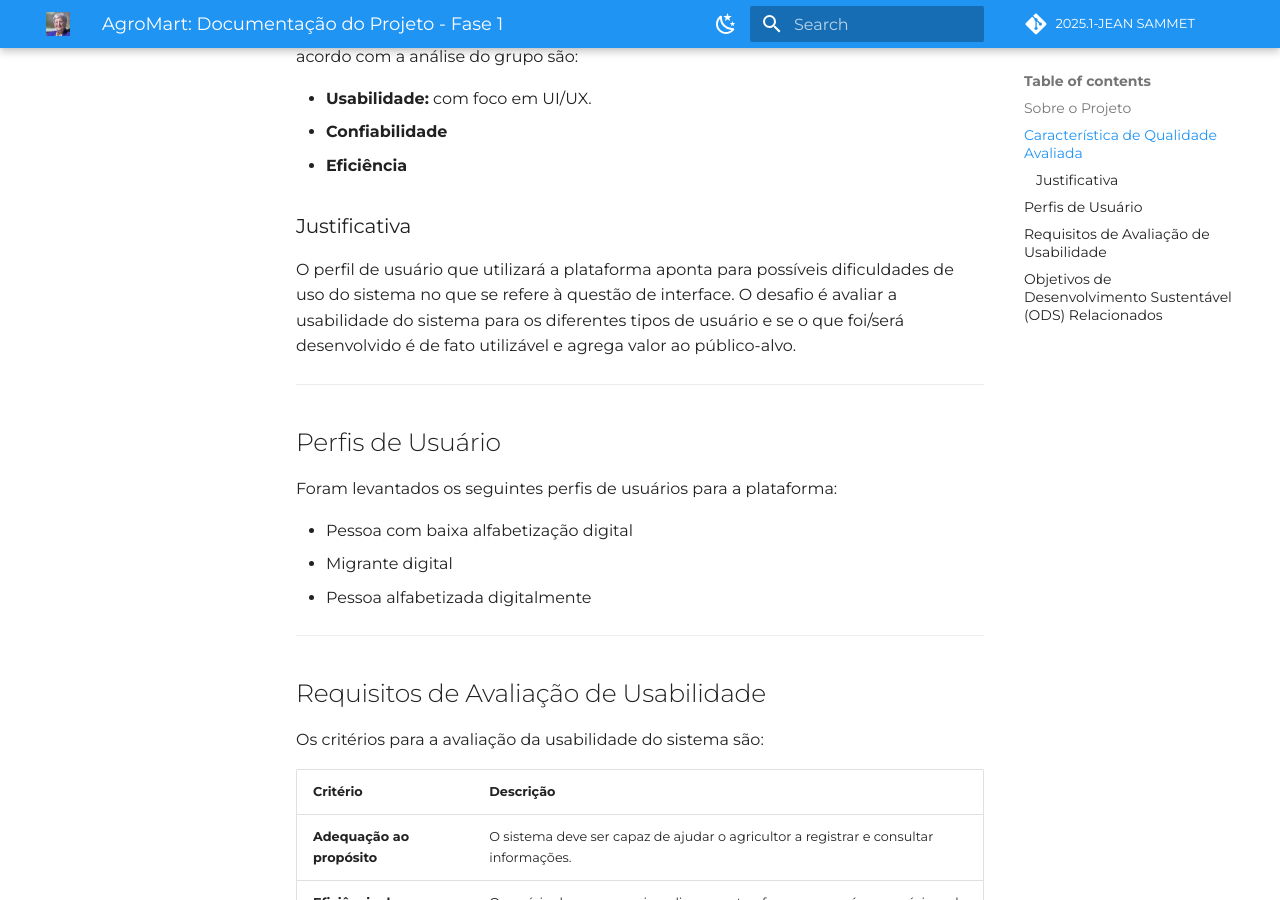
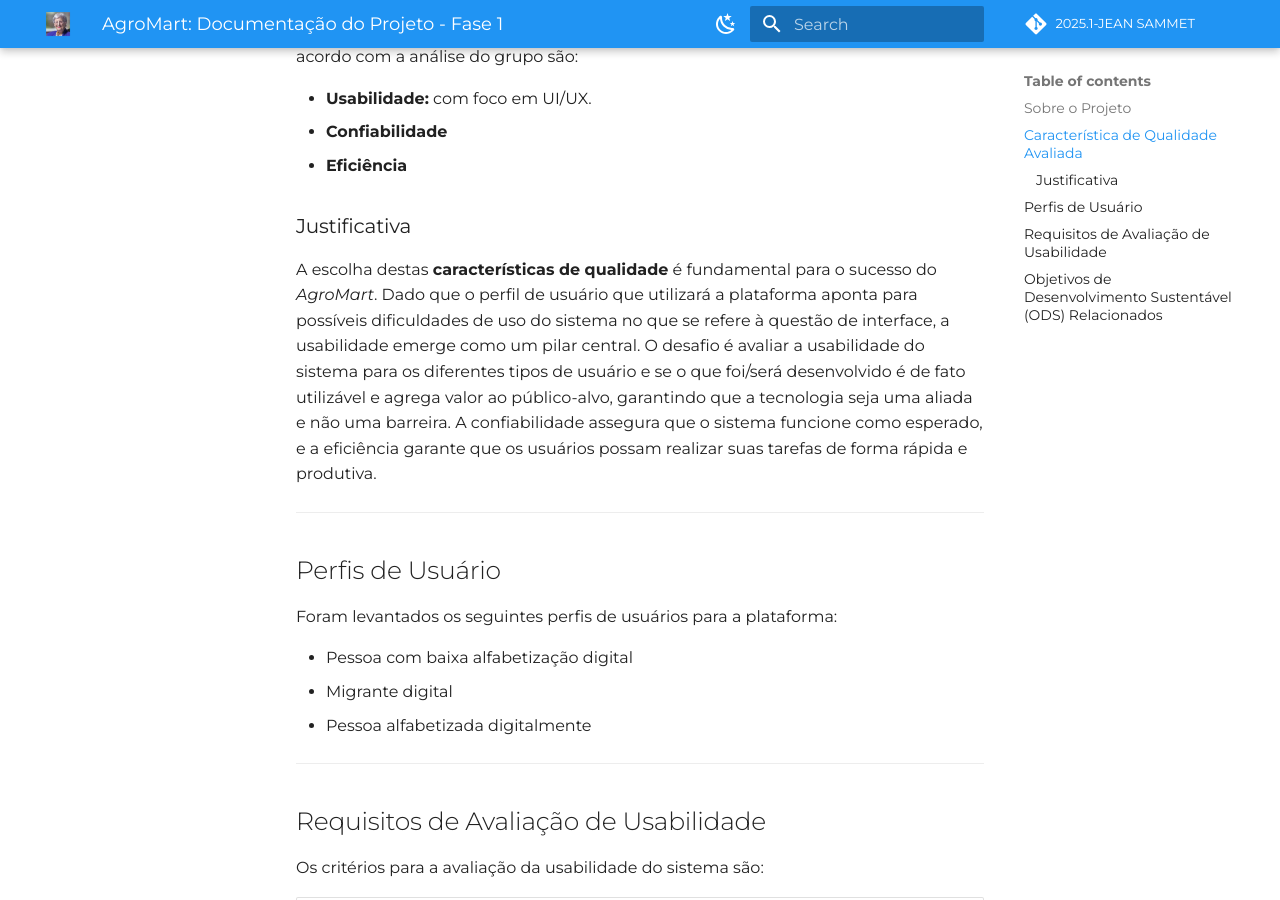
Before and after one commit to FCTE-Qualidade-de-Software-1/2025-1-T02-JEAN-SAMMET, an MkDocs documentation site: the page built from docs/slides.md, in a window 1280 px wide and 900 px high, scrolled down 521 px. Built offline with MkDocs 1.6.1 and Material for MkDocs 9.7.7, drawn with Linux system fonts in a browser that asks for light colours; comment, search, counter and statistics services are not loaded.

Commit message:
feat: melhora justificativa das caracteristicas

```diff
--- a/docs/slides.md
+++ b/docs/slides.md
@@ -20,7 +20,7 @@ As principais características de qualidade a serem avaliadas no software AgroMa
 
 ### Justificativa
 
-O perfil de usuário que utilizará a plataforma aponta para possíveis dificuldades de uso do sistema no que se refere à questão de interface. O desafio é avaliar a usabilidade do sistema para os diferentes tipos de usuário e se o que foi/será desenvolvido é de fato utilizável e agrega valor ao público-alvo.
+A escolha destas **características de qualidade** é fundamental para o sucesso do _AgroMart_. Dado que o perfil de usuário que utilizará a plataforma aponta para possíveis dificuldades de uso do sistema no que se refere à questão de interface, a usabilidade emerge como um pilar central. O desafio é avaliar a usabilidade do sistema para os diferentes tipos de usuário e se o que foi/será desenvolvido é de fato utilizável e agrega valor ao público-alvo, garantindo que a tecnologia seja uma aliada e não uma barreira. A confiabilidade assegura que o sistema funcione como esperado, e a eficiência garante que os usuários possam realizar suas tarefas de forma rápida e produtiva.
 
 ---
 
```
